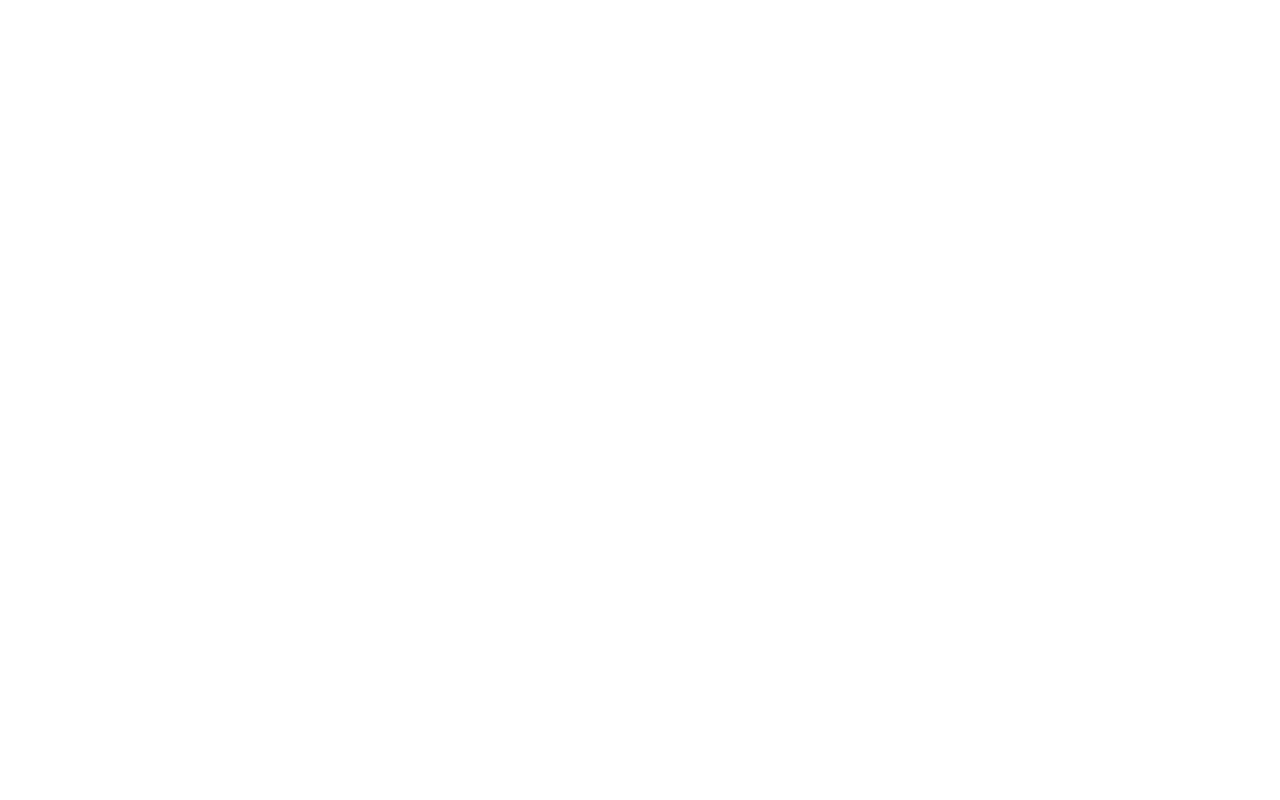
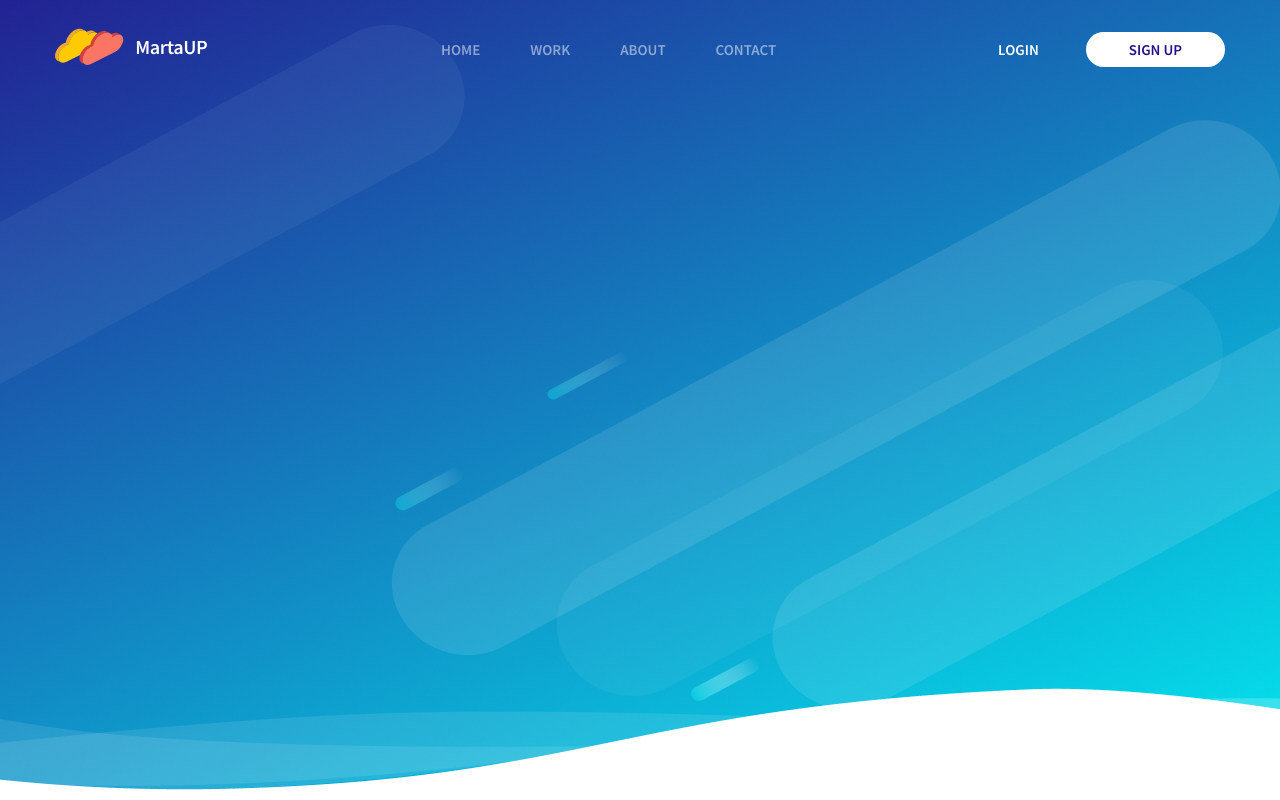
Before and after one commit to ssavelyeva1/MartaUP-landing-page, a plain HTML site: page index.html in a window 1280 px wide. Drawn offline with nearby package versions, Linux system fonts and the light colour scheme.

Commit message:
header options

```diff
--- a/css/style.css
+++ b/css/style.css
@@ -0,0 +1,70 @@
+* {
+    box-sizing: border-box;
+}
+
+body {
+    font-family: 'Source Sans Pro', sans-serif;
+    font-size: 15px;
+    line-height: 24px;
+}
+
+a {
+    text-decoration: none;
+    color: inherit;
+}
+
+.header {
+    background-image: url(../images/header-bg.jpg);
+    min-height: 793px;
+    background-repeat: no-repeat;
+    background-size: cover;
+    background-position: top center;
+}
+
+.container {
+    max-width: 1200px;
+    margin-left: auto;
+    margin-right: auto;
+    padding-left: 15px;
+    padding-right: 15px;
+}
+
+.header__top {
+    display: flex;
+    justify-content: space-between;
+    height: 100px;
+    align-items: center;
+}
+
+.menu__list {
+    display: flex;
+}
+
+.menu__list li + li {
+    padding-left: 50px;
+}
+
+.login {
+    margin-right: 44px;
+    font-weight: 600;
+    color: #FFFFFF;
+}
+
+.menu__list a {
+    font-weight: 600;
+    opacity: 0.5;
+    color: #FFFFFF;
+    transition: all .5s;
+}
+
+.menu__list a:hover {
+    opacity: 1;
+}
+
+.sign-up {
+    font-weight: 600;
+    color: #250F8A;
+    background-color: #fff;
+    padding: 8px 43px;
+    border-radius: 20px;
+}
--- a/index.html
+++ b/index.html
@@ -4,12 +4,35 @@
         <meta charset="UTF-8">
         <meta name="viewport" content="width=device-width, initial-scale=1.0">
         <meta http-equiv="X-UA-Compatible" content="ie=edge">
-  <title>Document</title>
+        <title>MartaUP</title>
+        <link href="https://fonts.googleapis.com/css2?family=Source+Sans+Pro:wght@400;600;700&display=swap" rel="stylesheet">
         <link rel="stylesheet" href="css/reset.css">
         <link rel="stylesheet" href="css/style.css">
     </head>
     <body>
-
+        <header class="header">
+            <div class="container">
+                <div class="header__top">
+                    <div class="logo">
+                        <a href="#">
+                        <img src="images/logo.svg" alt="MartaUP logo">
+                        </a>
+                    </div>
+                    <nav class="menu">
+                        <ul class="menu__list">
+                            <li><a href="#">HOME</a></li>
+                            <li><a href="#">WORK</a></li>
+                            <li><a href="#">ABOUT</a></li>
+                            <li><a href="#">CONTACT</a></li>
+                        </ul>
+                    </nav>
+                    <div class="header-btn">
+                        <a class="login" href="#">LOGIN</a>
+                        <a class="sign-up" href="#">SIGN UP</a>
+                    </div>
+                </div>
+            </div>
+        </header>
 
         <script src="https://ajax.googleapis.com/ajax/libs/jquery/3.4.1/jquery.min.js"></script>
         <script src="js/main.js"></script>
```
Also changed, not shown: images/header-bg.jpg (added), images/logo.svg (added). Lines whose indentation alone changed are shown as unchanged.
